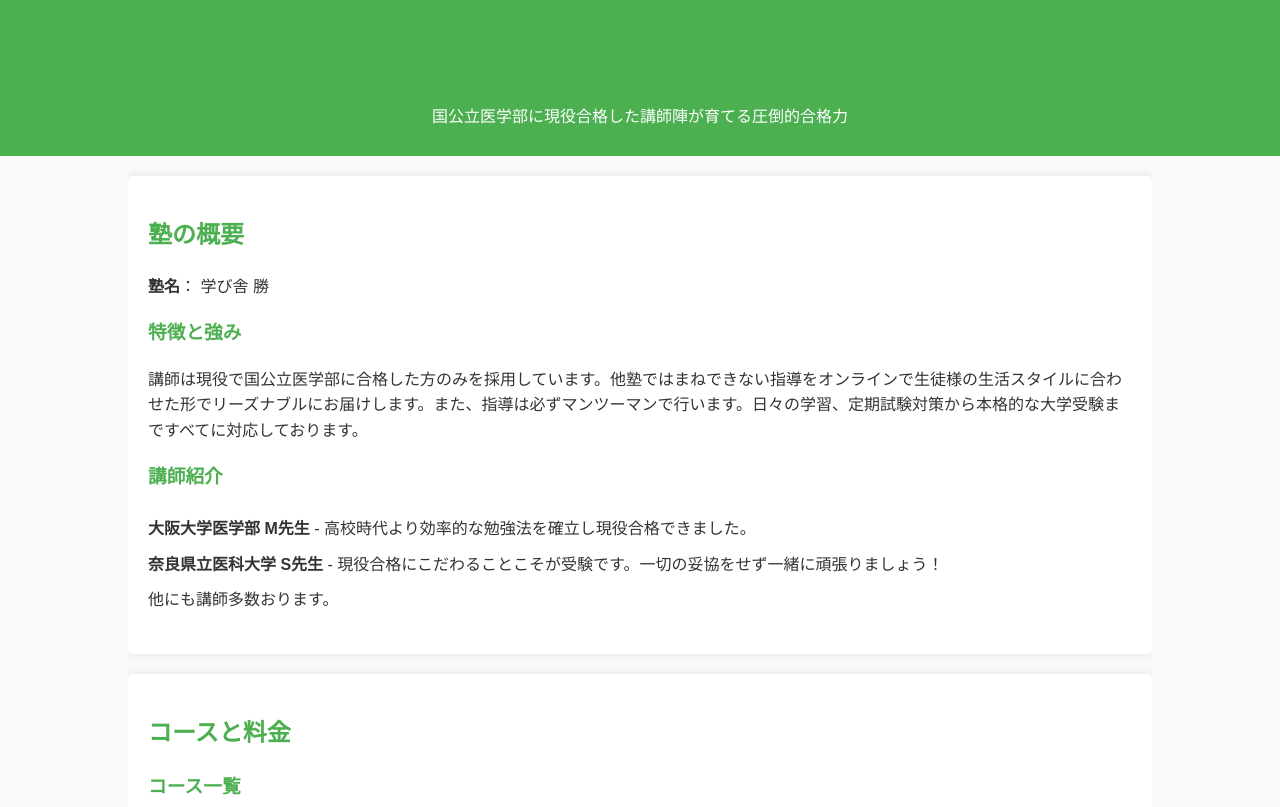
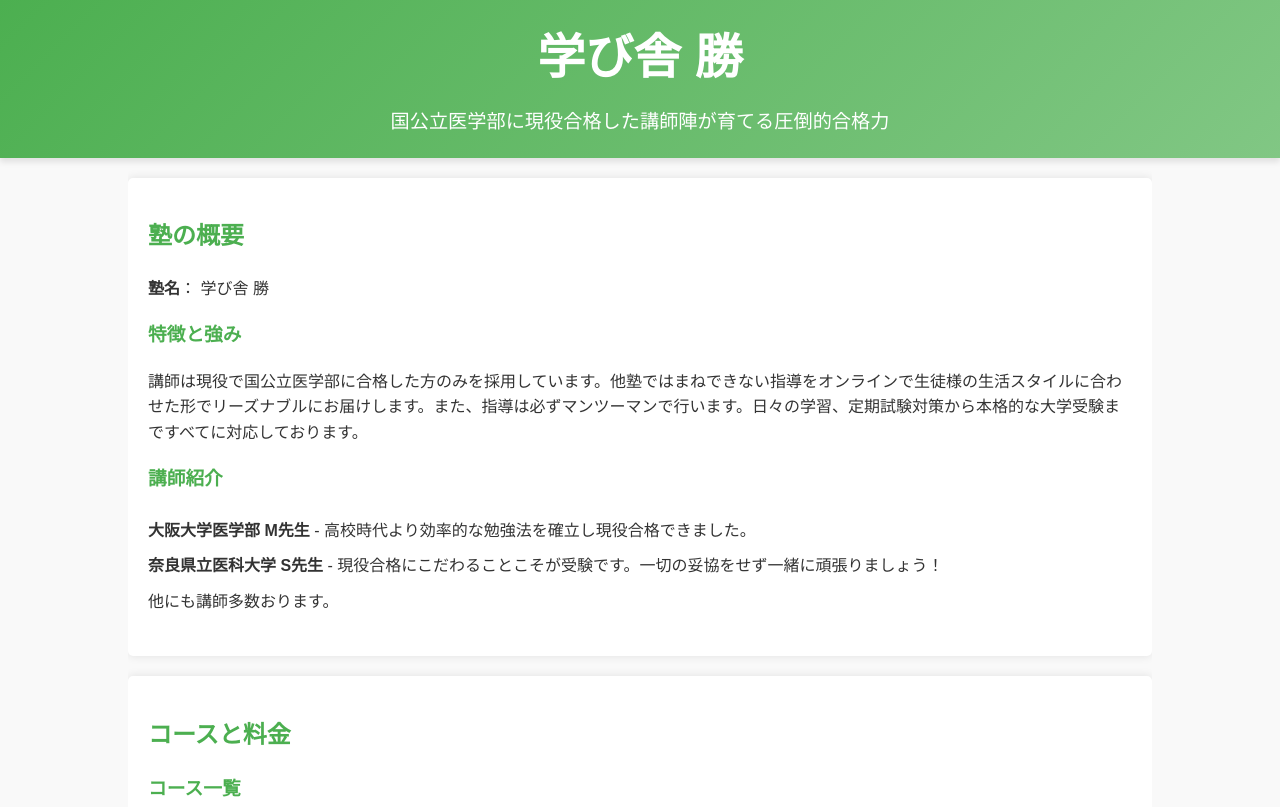
Before and after one commit to onlineschoolwin/onlineschool.win, a plain HTML site: page index.html in a window 1280 px wide. Shown: the top 807 px of the page. Drawn offline with Linux system fonts and the light colour scheme.

Commit message:
Update index.html

```diff
--- a/index.html
+++ b/index.html
@@ -14,10 +14,22 @@
             background-color: #f9f9f9;
         }
         header {
-            background: #4CAF50;
+            background: linear-gradient(135deg, #4CAF50, #81C784);
             color: white;
-            padding: 10px 0;
+            padding: 20px 0;
             text-align: center;
+            box-shadow: 0 4px 6px rgba(0, 0, 0, 0.1);
+        }
+        header h1 {
+            font-size: 3em;
+            font-weight: bold;
+            margin: 0;
+            padding: 0;
+        }
+        header p {
+            font-size: 1.2em;
+            margin: 0;
+            padding: 10px 0 0;
         }
         .container {
             width: 80%;
@@ -31,7 +43,7 @@
             border-radius: 5px;
             box-shadow: 0 0 10px rgba(0, 0, 0, 0.1);
         }
-        h1, h2, h3 {
+        h2, h3 {
             color: #4CAF50;
         }
         .important {
@@ -132,9 +144,11 @@
             <p>授業以外に定期面談を行わせていただいています。</p>
             <h3>FAQ</h3>
             <ul>
-                <li><span class="important">質問1</span>：講師は本当に現役合格した医学部生？
-                    <br>回答：はい！もちろんすべての講師が現役合格した学生です！また授業開始時に必ず証明させていただいております。</li>
-                <li><span class="important">質問2</span>：医学部を受ける気はないのだけれどもそれでも大丈夫？
+                <li><span class="important">質問1</span>：講師の先生に授業外で質問できますか？
+                    <br>回答：授業時間外でも可能な範囲で対応いたします。</li>
+                <li><span class="important">質問2</span>：振替授業は可能ですか？
+                    <br>回答：体調不良等の場合可能です。気軽にご相談ください。</li>
+                <li><span class="important">質問3</span>：授業についていけるか心配です。
                     <br>回答：全く問題ありません。現役合格を目指してともに頑張りましょう！</li>
             </ul>
         </div>
```
